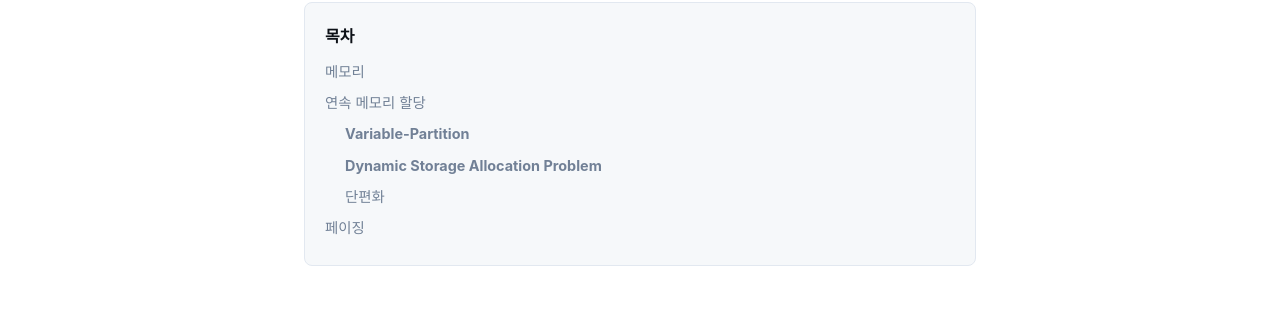
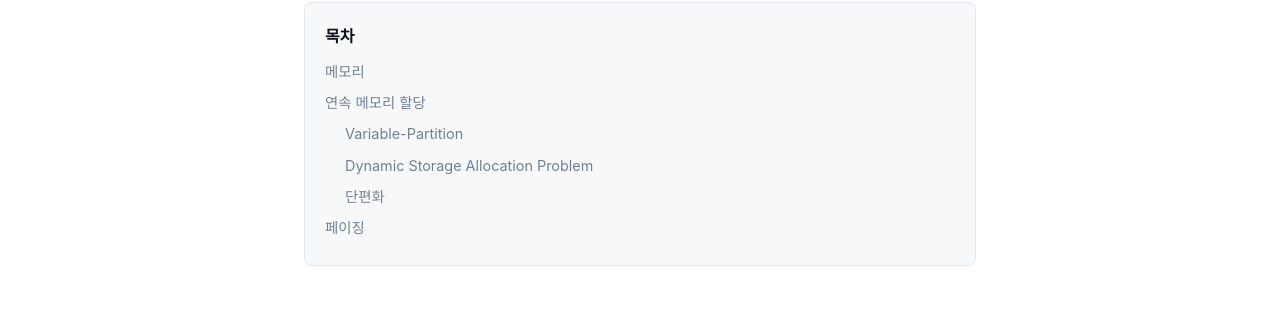
Before and after one commit to Soundbar91/Soundbar91.github.io, a Jekyll site: the page built from _posts/2026-05-20-memory.md, in a window 1280 px wide. Shown: the part 240-553 px from the top of the page. Built offline with Jekyll 4.4.1, drawn with Linux system fonts in a browser that asks for light colours.

Commit message:
docs: 메모리 포스팅 수정

```diff
--- a/_posts/2026-05-20-memory.md
+++ b/_posts/2026-05-20-memory.md
@@ -91,13 +91,13 @@ Memory Managment Unit의 약어로 논리 주소를 물리 주소로 변환을
 
 ![image.png](/assets/images/memory-5.png)
 
-### **Variable-Partition**
+### Variable-Partition
 
 메모리를 가변 크기 파티션으로 나누어, 각 파티션에 정확히 하나의 프로세스를 할당하는 방식이다. 사진 처럼 메모리 공간을 가변 크기 파티션으로 나누고 각 공간에 프로세스를 적재한다. 시간이 지남에 따라 프로세스가 종료되면 메모리에는 공간이 생기고 이 공간을 hole이라고 한다. 다음에 실행될 프로세스는 운영체제가 해당 프로세스를 적재할 수 있는 hole를 찾아 할당해준다.
 
 ![image.png](/assets/images/memory-6.png)
 
-### **Dynamic Storage Allocation Problem**
+### Dynamic Storage Allocation Problem
 
 프로세스의 크기는 제각각이고, hole 크기 또한 제각각이다. 이 과정에서 적절한 크기의 hole를 찾은 과정에서 대표적인 세 가지 알고리즘이 사용된다.
 
```
